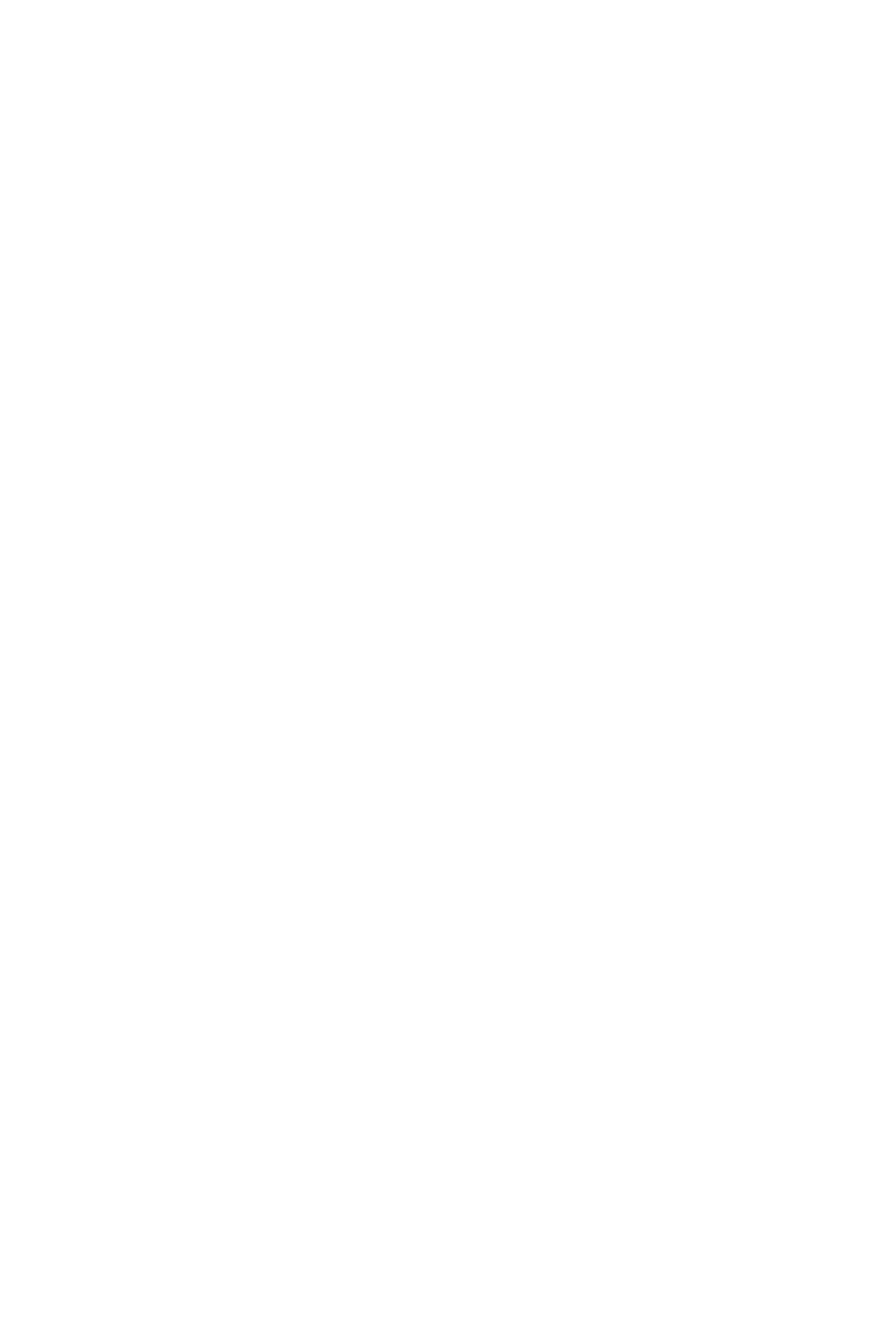
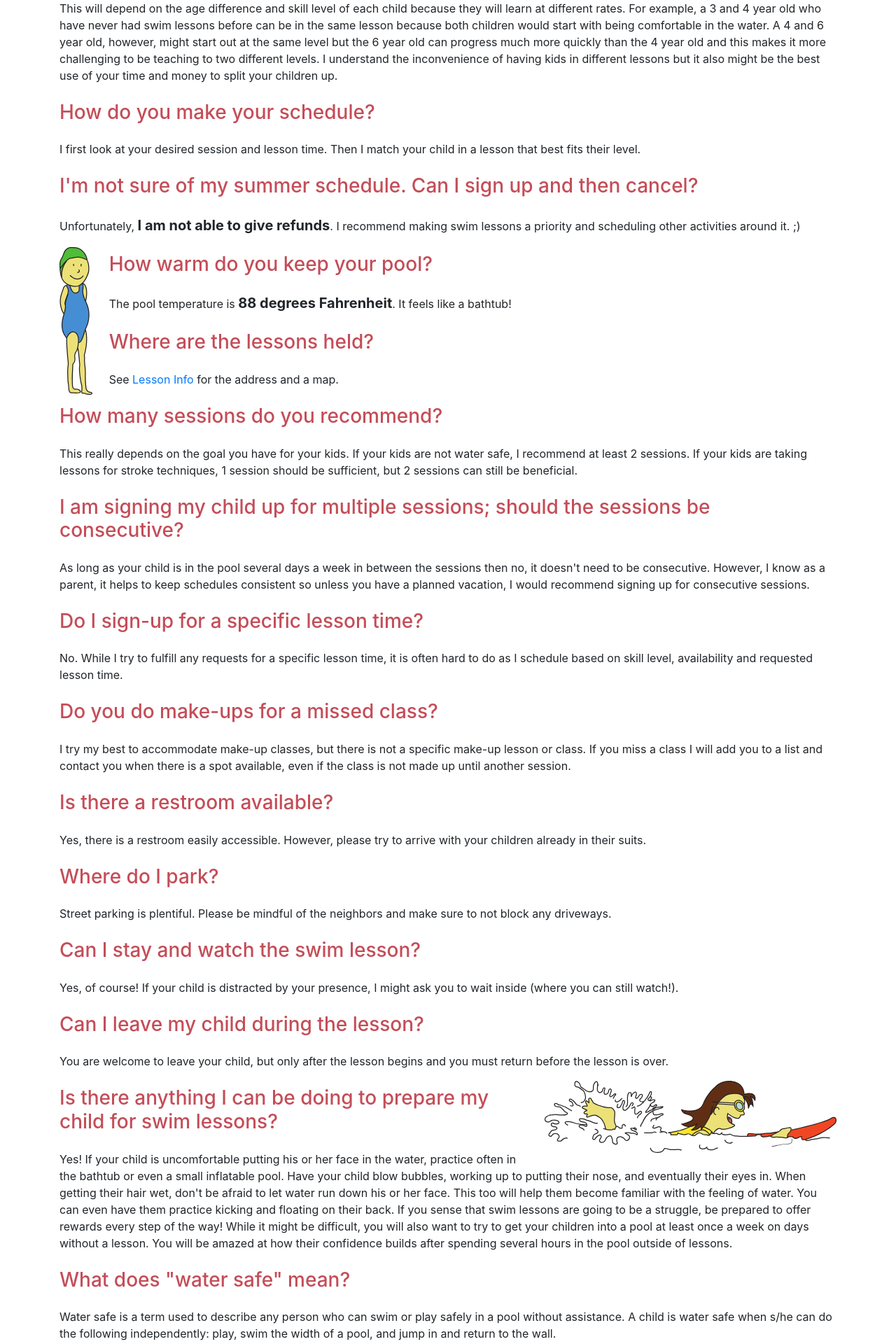
Before and after one commit to magahet/swimwithjj, a Vue app: page /faq in a window 1280 px wide. Shown: the part 260-2180 px from the top of the page at 70% size. Before the commit the page ends 800 px from the top, so only its background shows below. Built offline with nearby package versions, Linux system fonts and the light colour scheme.

Commit message:
faq ready

```diff
--- a/src/components/FAQ.vue
+++ b/src/components/FAQ.vue
@@ -1,4 +1,58 @@
 <template>
-  <div>
-  </div>
+    <b-container>
+      <b-row>
+        <b-col>
+
+          <h3 class="text-maroon">Can my children, who are different ages, be in the same lesson?</h3>
+          <p>This will depend on the age difference and skill level of each child because they will learn at different rates.  For example, a 3 and 4 year old who have never had swim lessons before can be in the same lesson because both children would start with being comfortable in the water.  A 4 and 6 year old, however, might start out at the same level but the 6 year old can progress much more quickly than the 4 year old and this makes it more challenging to be teaching to two different levels.  I understand the inconvenience of having kids in different lessons but it also might be the best use of your time and money to split your children up.</p>
+
+          <h3 class="text-maroon">How do you make your schedule?</h3>
+          <p>I first look at your desired session and lesson time.  Then I match your child in a lesson that best fits their level.</p>
+
+          <h3 class="text-maroon">I'm not sure of my summer schedule. Can I sign up and then cancel?</h3>
+          <p>Unfortunately, <strong>I am not able to give refunds</strong>. I recommend making swim lessons a priority and scheduling other activities around it.  ;)</p>
+
+          <b-img left class="mr-4" :src="require('../assets/girl2.svg')" />
+
+          <h3 class="text-maroon">How warm do you keep your pool?</h3>
+          <p>The pool temperature is <strong>88 degrees Fahrenheit</strong>. It feels like a bathtub!</p>
+
+          <h3 class="text-maroon">Where are the lessons held?  </h3>
+          <p>See <a href="/lesson-info">Lesson Info</a> for the address and a map.
+
+          <h3 class="text-maroon">How many sessions do you recommend?</h3>
+          <p>This really depends on the goal you have for your kids. If your kids are not water safe, I recommend at least 2 sessions. If your kids are taking lessons for stroke techniques, 1 session should be sufficient, but 2 sessions can still be beneficial.</p>
+
+          <h3 class="text-maroon">I am signing my child up for multiple sessions; should the sessions be consecutive?</h3>
+          <p>As long as your child is in the pool several days a week in between the sessions then no, it doesn't need to be consecutive.  However, I know as a parent, it helps to keep schedules consistent so unless you have a planned vacation, I would recommend signing up for consecutive sessions.</p>
+
+          <h3 class="text-maroon">Do I sign-up for a specific lesson time?</h3>
+          <p>No.  While I try to fulfill any requests for a specific lesson time, it is often hard to do as I schedule based on skill level, availability and requested lesson time.</p>
+
+          <h3 class="text-maroon">Do you do make-ups for a missed class?</h3>
+          <p>I try my best to accommodate make-up classes, but there is not a specific make-up lesson or class. If you miss a class I will add you to a list and contact you when there is a spot available, even if the class is not made up until another session.</p>
+
+          <h3 class="text-maroon">Is there a restroom available?</h3>
+          <p>Yes, there is a restroom easily accessible. However, please try to arrive with your children already in their suits.</p>
+
+          <h3 class="text-maroon">Where do I park?</h3>
+          <p>Street parking is plentiful. Please be mindful of the neighbors and make sure to not block any driveways.</p>
+
+          <h3 class="text-maroon">Can I stay and watch the swim lesson?</h3>
+          <p>Yes, of course! If your child is distracted by your presence, I might ask you to wait inside (where you can still watch!).</p>
+
+          <h3 class="text-maroon">Can I leave my child during the lesson?</h3>
+          <p>You are welcome to leave your child, but only after the lesson begins and you must return before the lesson is over.</p>
+
+          <b-img right class="ml-4" :src="require('../assets/girl1.svg')" />
+
+          <h3 class="text-maroon">Is there anything I can be doing to prepare my child for swim lessons?</h3>
+          <p>Yes! If your child is uncomfortable putting his or her face in the water, practice often in the bathtub or even a small inflatable pool. Have your child blow bubbles, working up to putting their nose, and eventually their eyes in. When getting their hair wet, don't be afraid to let water run down his or her face. This too will help them become familiar with the feeling of water. You can even have them practice kicking and floating on their back. If you sense that swim lessons are going to be a struggle, be prepared to offer rewards every step of the way! While it might be difficult, you will also want to try to get your children into a pool at least once a week on days without a lesson. You will be amazed at how their confidence builds after spending several hours in the pool outside of lessons.</p>
+
+          <h3 class="text-maroon">What does "water safe" mean?</h3>
+          <p>Water safe is a term used to describe any person who can swim or play safely in a pool without assistance. A child is water safe when s/he can do the following independently: play, swim the width of a pool, and jump in and return to the wall.</p>
+
+        </b-col>
+      </b-row>
+    </b-container>
 </template>
```
